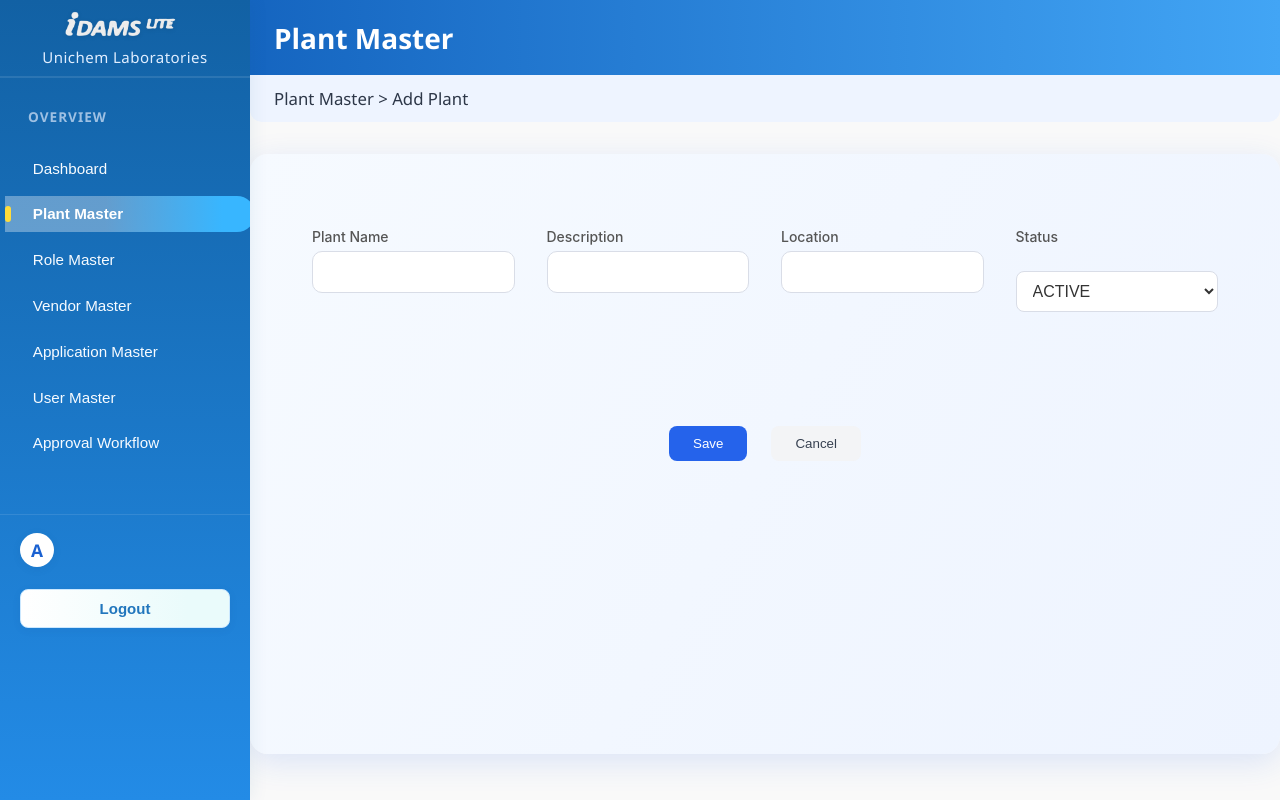
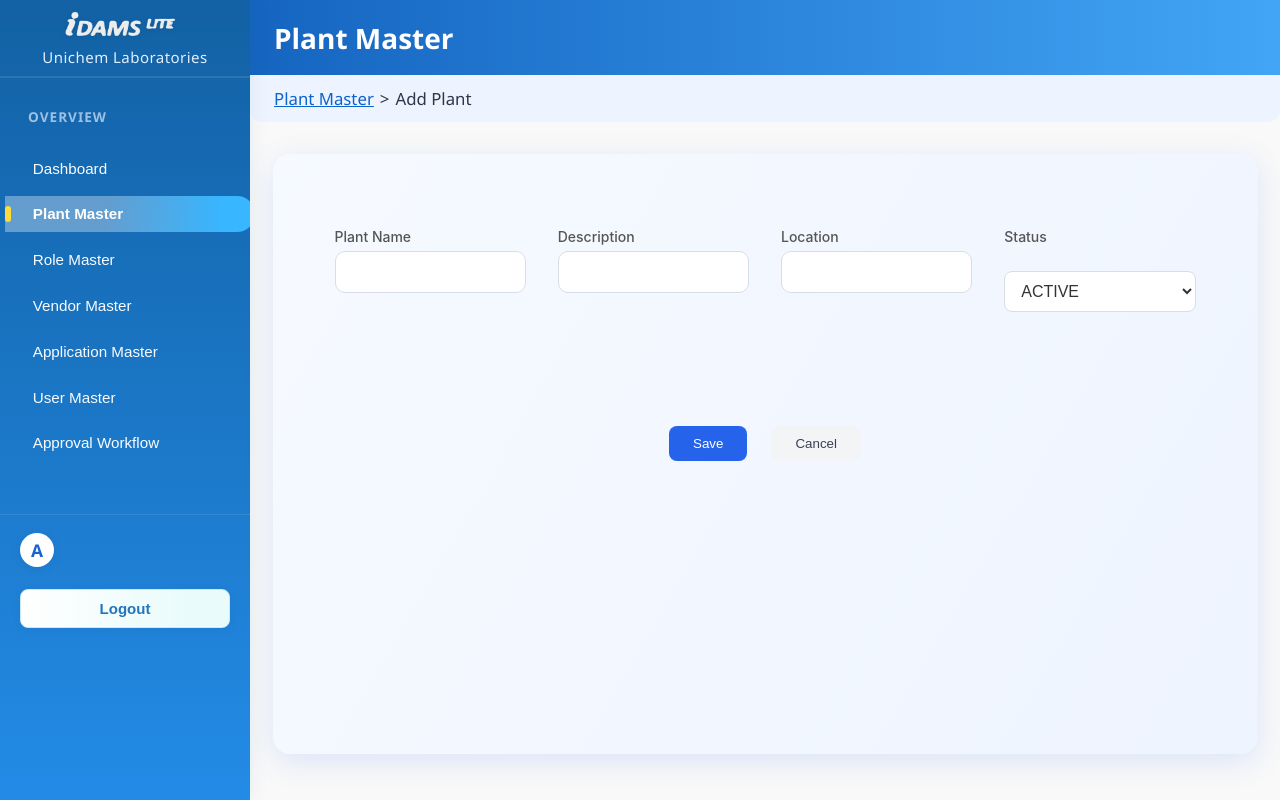
Before and after one commit to unichemlab/idamsLite, a React (Create React App) app in the folder frontend/: page /plants/add in a window 1280 px wide. Built offline with nearby package versions, Linux system fonts and the light colour scheme; no server answers; sample sign-in values are in the browser's storage.

Commit message:
Changes for the add edit ui

```diff
--- a/frontend/src/pages/PlantMaster/AddPlantMaster.module.css
+++ b/frontend/src/pages/PlantMaster/AddPlantMaster.module.css
@@ -112,7 +112,7 @@
   border-radius: 18px;
   box-shadow: 0 8px 32px rgba(37, 99, 235, 0.14);
   padding: 32px 20px;
-  max-width: 1250px;
+  max-width: 985px;
   margin: 32px auto;
   font-family: "Inter", "Segoe UI", Arial, sans-serif;
   min-height: 75vh;
--- a/frontend/src/pages/PlantMaster/AddPlantMaster.tsx
+++ b/frontend/src/pages/PlantMaster/AddPlantMaster.tsx
@@ -137,9 +137,31 @@ const AddPlantMaster: React.FC = () => {
             fontWeight: 500,
             borderRadius: "0 0 12px 12px",
             marginBottom: 0,
+            display: "flex",
+            alignItems: "center",
+            gap: 6,
           }}
         >
-          Plant Master &gt; Add Plant
+          <span
+            style={{
+              color: "#0b63ce",
+              cursor: "pointer",
+              textDecoration: "underline",
+              transition: "color 0.2s",
+            }}
+            onClick={() =>
+              navigate("/superadmin", { state: { activeTab: "plant" } })
+            }
+            onMouseOver={(e) => (e.currentTarget.style.color = "#084a9e")}
+            onMouseOut={(e) => (e.currentTarget.style.color = "#0b63ce")}
+            tabIndex={0}
+            role="button"
+            aria-label="Go to Plant Master table"
+          >
+            Plant Master
+          </span>
+          <span>&gt;</span>
+          <span style={{ color: "#2d3748" }}>Add Plant</span>
         </div>
 
         {/* Container for Add Form */}
--- a/frontend/src/pages/PlantMaster/EditPlantMaster.tsx
+++ b/frontend/src/pages/PlantMaster/EditPlantMaster.tsx
@@ -145,9 +145,31 @@ const EditPlantMaster: React.FC = () => {
             fontWeight: 500,
             borderRadius: "0 0 12px 12px",
             marginBottom: 0,
+            display: "flex",
+            alignItems: "center",
+            gap: 6,
           }}
         >
-          Plant Master &gt; Edit Plant
+          <span
+            style={{
+              color: "#0b63ce",
+              cursor: "pointer",
+              textDecoration: "underline",
+              transition: "color 0.2s",
+            }}
+            onClick={() =>
+              navigate("/superadmin", { state: { activeTab: "plant" } })
+            }
+            onMouseOver={(e) => (e.currentTarget.style.color = "#084a9e")}
+            onMouseOut={(e) => (e.currentTarget.style.color = "#0b63ce")}
+            tabIndex={0}
+            role="button"
+            aria-label="Go to Plant Master table"
+          >
+            Plant Master
+          </span>
+          <span>&gt;</span>
+          <span style={{ color: "#2d3748" }}>Edit Plant</span>
         </div>
 
         {/* Container for Edit Form */}
```
